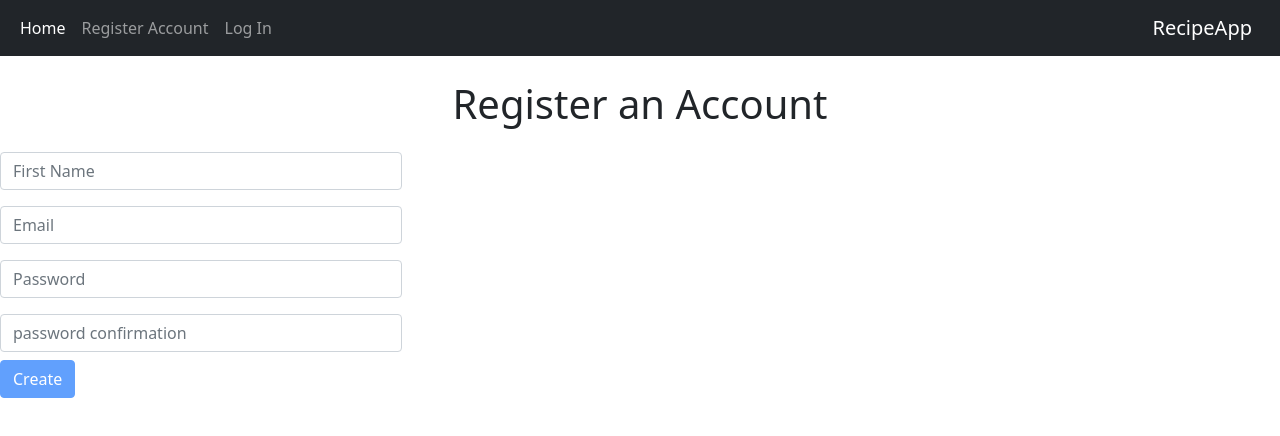
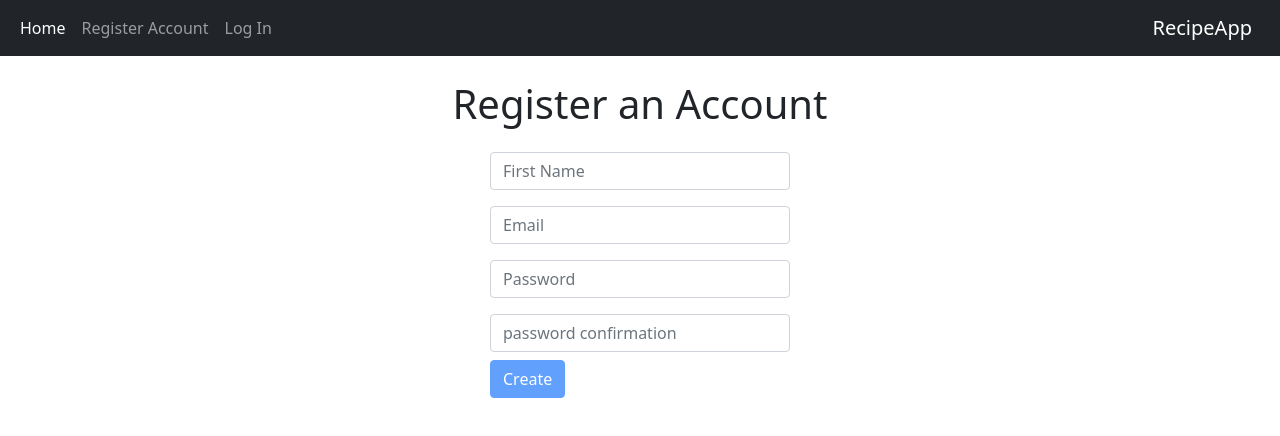
Before and after one commit to Albatraoz12/Frontend-Angular, an Angular app: page /register in a window 1280 px wide. Shown: the top 436 px of the page. Built offline with nearby package versions, Linux system fonts and the light colour scheme.

Commit message:
random commit

```diff
--- a/src/app/public/register/register.component.css
+++ b/src/app/public/register/register.component.css
@@ -1,3 +1,4 @@
-form {
-  max-width: 25.1rem;
+.form {
+  width: 300px;
+  margin: 0 auto;
 }
```
